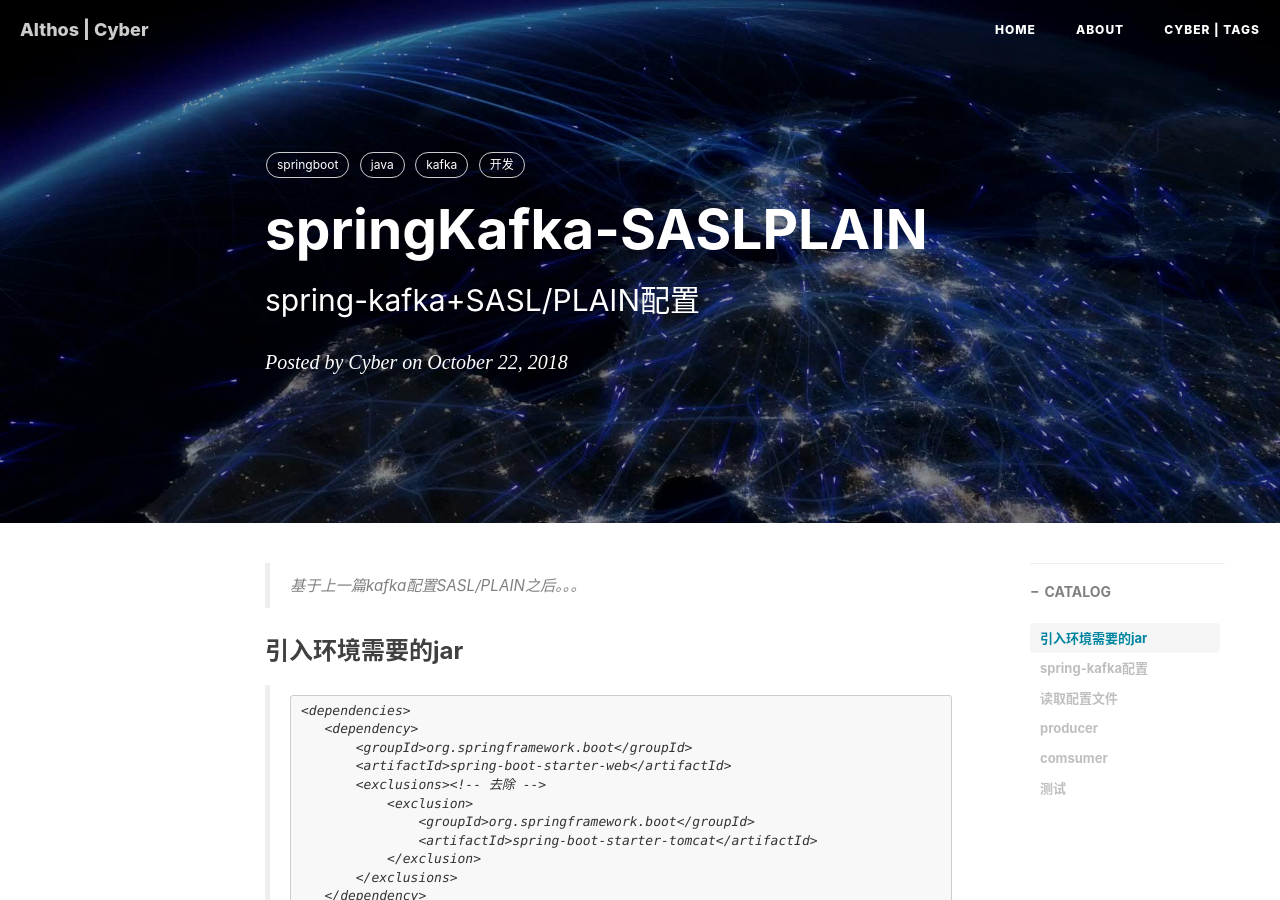
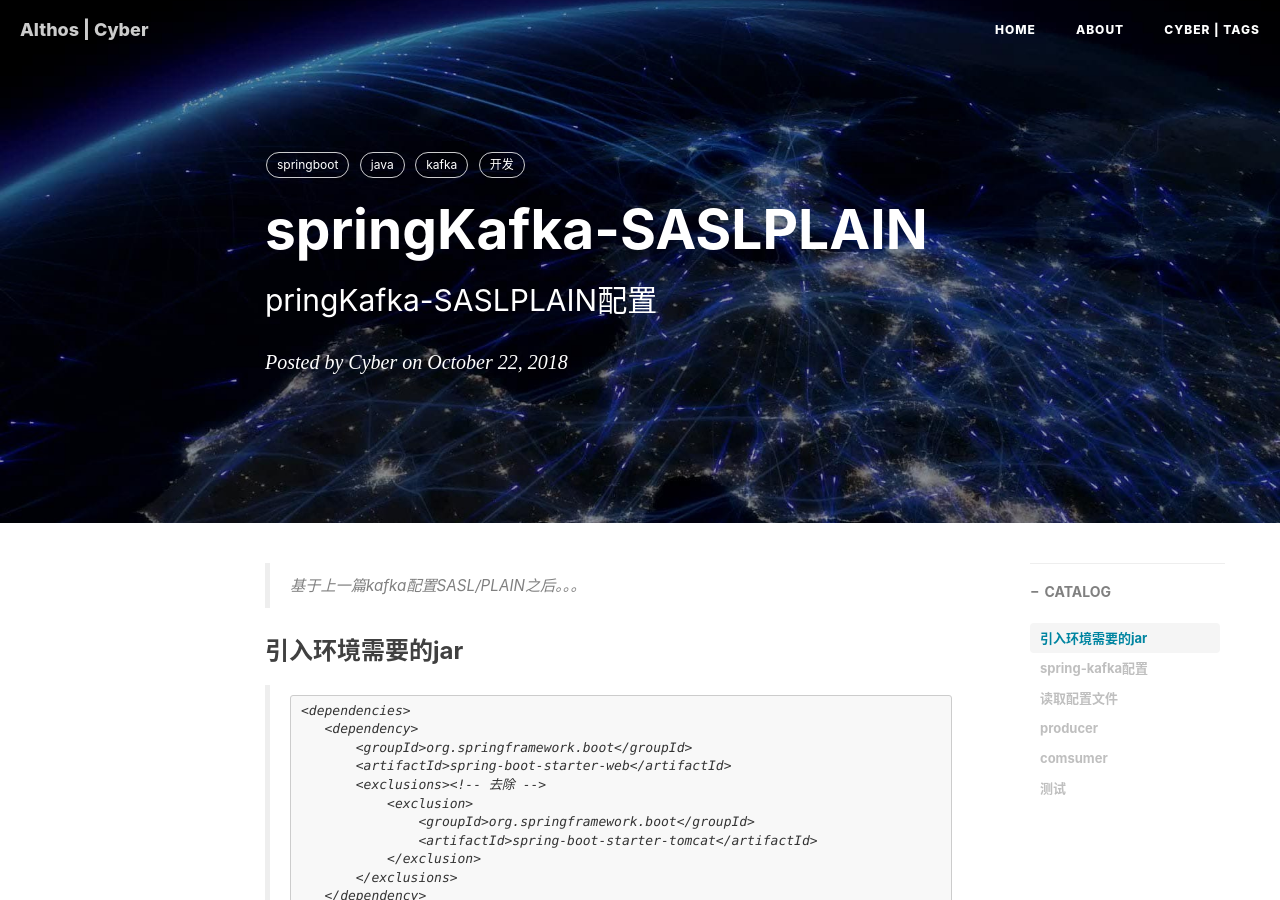
Before and after one commit to althos/althos.github.io, a Jekyll site: the page built from _posts/2018-10-22-springKafka-SASLPLAIN.md, in a window 1280 px wide and 900 px high. Built offline with Jekyll 4.4.1, drawn with Linux system fonts in a browser that asks for light colours; nearby versions of some CDN libraries; comment, search, counter and statistics services are not loaded.

Commit message:
Update _posts/2018-10-22-springKafka-SASLPLAIN.md

```diff
--- a/_posts/2018-10-22-springKafka-SASLPLAIN.md
+++ b/_posts/2018-10-22-springKafka-SASLPLAIN.md
@@ -1,7 +1,7 @@
 ---
 layout:     post
 title:      springKafka-SASLPLAIN
-subtitle:   spring-kafka+SASL/PLAIN配置
+subtitle:   pringKafka-SASLPLAIN配置
 date:       2018-10-22
 author:     Cyber
 header-img: img/post-bg-os-metro.jpg
```
